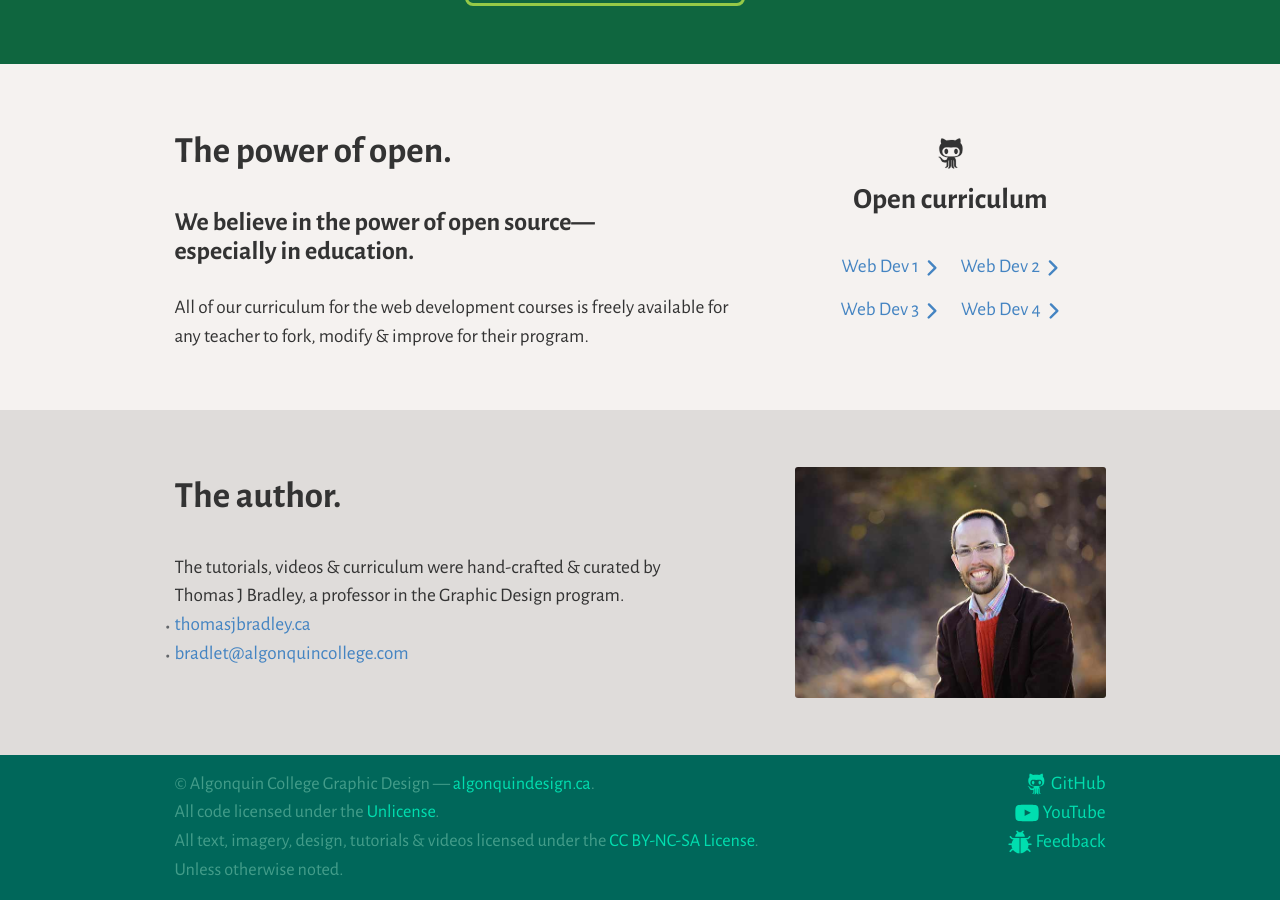
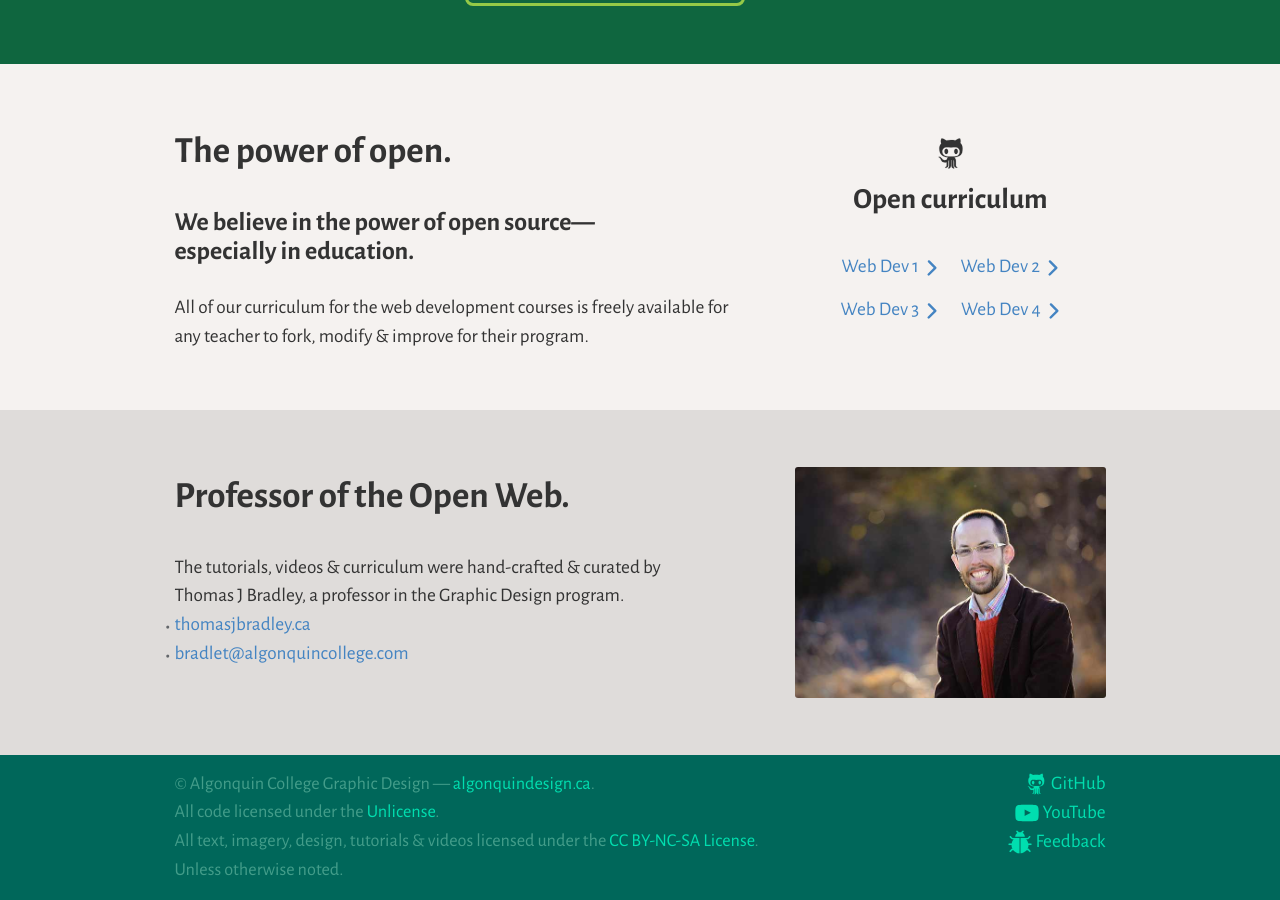
Before and after one commit to learn-the-web/www, a Jekyll site: the page built from index.html, in a window 1280 px wide and 900 px high, scrolled down 1811 px. Built offline with Jekyll 4.4.1, drawn with Linux system fonts in a browser that asks for light colours.

Commit message:
Change author title.

```diff
--- a/index.html
+++ b/index.html
@@ -171,7 +171,7 @@ priority: 1
   <section class="section-dark">
     <div class="wrapper grid grid-stretch gutter-1-2 pad-t-2 pad-b-2">
       <div class="unit [ xs-1 s-2-3 m-2-3 l-2-3 ]">
-        <h2 tabindex="0">The author.</h2>
+        <h2 tabindex="0">Professor of the Open Web.</h2>
         <p class="bio push-0">The tutorials, videos &amp; curriculum were hand-crafted &amp; curated by Thomas&nbsp;J&nbsp;Bradley, a professor in the Graphic Design program.</p>
         <ul class="">
           <li><a href="http://thomasjbradley.ca/" rel="author">thomasjbradley.ca</a></li>
```
